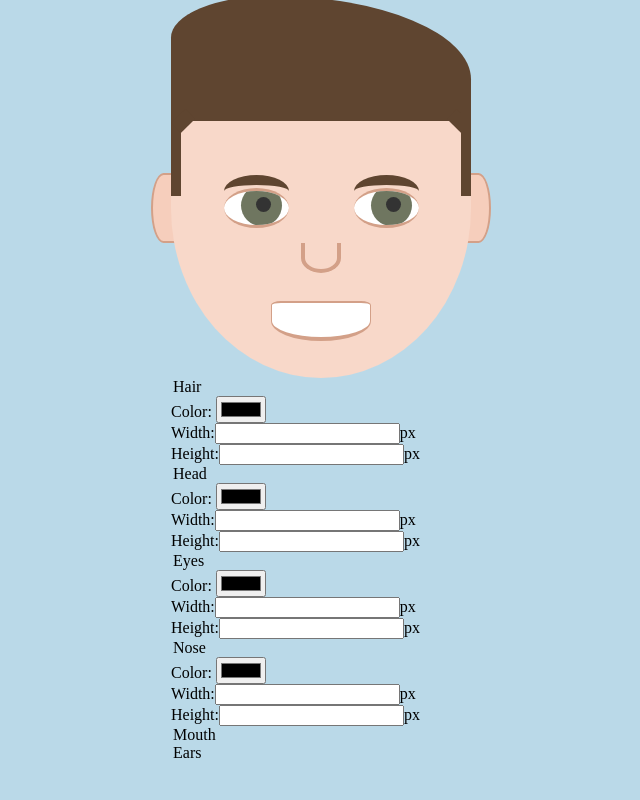
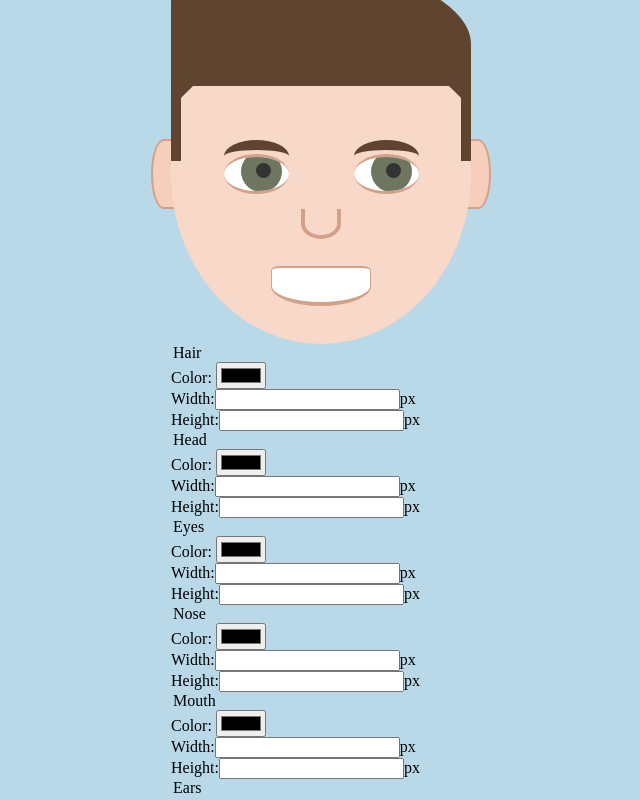
Before and after one commit to collerhatguy/face-maker-2, a React (Create React App) app: page / in a window 1280 px wide. Shown: the whole page, without its empty margins (319-959 px from the left). Built offline with nearby package versions, Linux system fonts and the light colour scheme.

Commit message:
mouth adjustments added

```diff
--- a/src/App.js
+++ b/src/App.js
@@ -18,6 +18,9 @@ const ACTIONS = {
     setNoseColor: "set-nose-color",
     setNoseWidth: "set-nose-width",
     setNoseHeight: "set-nose-height",
+    setMouthColor: "set-mouth-color",
+    setMouthWidth: "set-mouth-width",
+    setMouthHeight: "set-mouth-height",
     setEars: "set-eyes",
     setMouth: "set-mouth",
     setEars: "set-ears",
--- a/src/components/Form.js
+++ b/src/components/Form.js
@@ -64,6 +64,15 @@ export default function Form({dispatch, ACTIONS}) {
             </feildset>
             <feildset>
                 <legend>Mouth</legend>
+                <ColorInput
+                    bodyPart="mouth"
+                    changeColor={(value) => changePart(value, ACTIONS.setMouthColor)}
+                />
+                <SizeInput
+                    bodyPart="mouth"
+                    changeWidth={(value) => changePart(value, ACTIONS.setMouthWidth)}
+                    changeHeight={(value) => changePart(value, ACTIONS.setMouthHeight)}
+                />
             </feildset>
             <feildset>
                 <legend>Ears</legend>
--- a/src/reducer.js
+++ b/src/reducer.js
@@ -12,6 +12,9 @@ const ACTIONS = {
     setNoseColor: "set-nose-color",
     setNoseWidth: "set-nose-width",
     setNoseHeight: "set-nose-height",
+    setMouthColor: "set-mouth-color",
+    setMouthWidth: "set-mouth-width",
+    setMouthHeight: "set-mouth-height",
     setEars: "set-eyes",
     setMouth: "set-mouth",
     setEars: "set-ears",
@@ -116,6 +119,30 @@ export default function reducer(state, action) {
                     height: action.payload.value,
                 }
             }
+        case ACTIONS.setMouthColor:
+            return {
+                ...state,
+                mouth: {
+                    ...state.mouth,
+                    backgroundColor: action.payload.value,
+                }
+            }
+        case ACTIONS.setMouthWidth:
+            return {
+                ...state,
+                mouth: {
+                    ...state.mouth,
+                    width: action.payload.value,
+                }
+            }
+        case ACTIONS.setMouthHeight:
+            return {
+                ...state,
+                mouth: {
+                    ...state.mouth,
+                    height: action.payload.value,
+                }
+            }
         default: return state;
     }
 }
```
